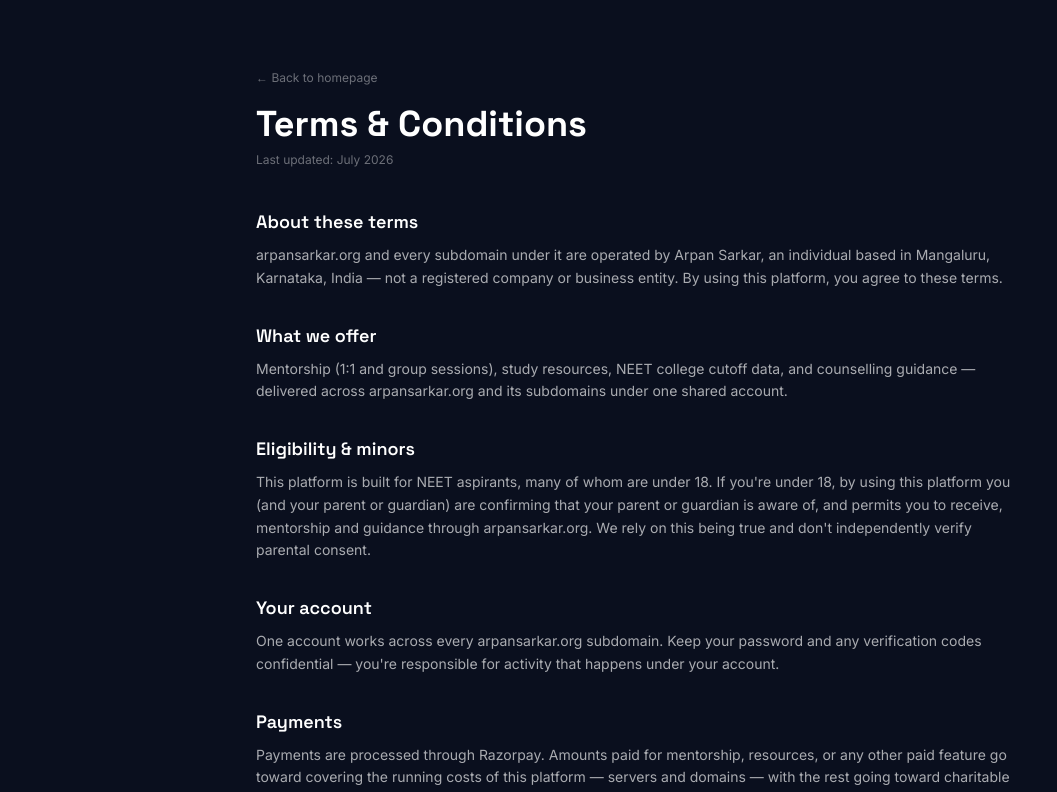
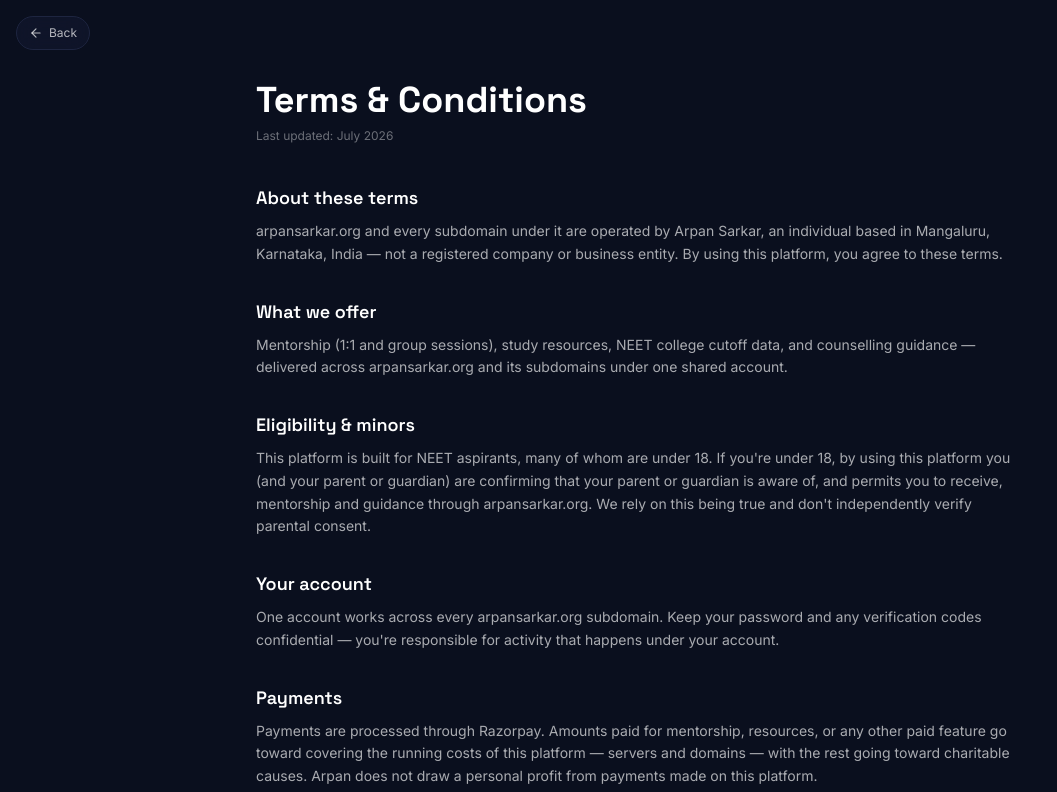
Before and after one commit to dr-ARPAN-05/project-0, a React (Vite) app: page /terms in a window 1280 px wide. Shown: the top 792 px of the page, without its empty margins (0-1057 px from the left). Built offline with nearby package versions, Linux system fonts and the light colour scheme; no server answers.

Commit message:
V30.5.00 LXGIWYL

```diff
--- a/src/auth/components/AuthLayout.jsx
+++ b/src/auth/components/AuthLayout.jsx
@@ -1,4 +1,5 @@
 import { motion } from 'framer-motion';
+import BackButton from '../../components/BackButton.jsx';
 
 /**
  * Shared card chrome for every auth page (Login, Signup, ForgotPassword,
@@ -8,17 +9,13 @@ import { motion } from 'framer-motion';
 export default function AuthLayout({ title, subtitle, backTo, children }) {
   return (
     <div className="flex min-h-screen items-center justify-center bg-base px-6 py-12">
+      <BackButton fallback={backTo || '/'} />
       <motion.div
         initial={{ opacity: 0, y: 16 }}
         animate={{ opacity: 1, y: 0 }}
         transition={{ type: 'spring', stiffness: 340, damping: 28 }}
         className="w-full max-w-sm rounded-2xl border border-line bg-panel p-7 shadow-glow"
       >
-        {backTo && (
-          <a href={backTo} className="mb-3 inline-block text-xs text-white/40 hover:text-white/70">
-            ← back
-          </a>
-        )}
         {title && <h1 className="font-display text-xl font-semibold text-white">{title}</h1>}
         {subtitle && <p className="mt-1 text-sm text-white/50">{subtitle}</p>}
         {children}
--- a/src/auth/pages/ResetPassword.jsx
+++ b/src/auth/pages/ResetPassword.jsx
@@ -46,7 +46,7 @@ export default function ResetPassword() {
   };
 
   return (
-    <AuthLayout title="Set a new password" subtitle="You'll be logged in right after this.">
+    <AuthLayout title="Set a new password" subtitle="You'll be logged in right after this." backTo="/login">
       <SEO title="Set a new password — arpansarkar.org" path="/reset-password" noindex />
       <form onSubmit={handleSubmit}>
         <PasswordField
--- a/src/auth/pages/Signup.jsx
+++ b/src/auth/pages/Signup.jsx
@@ -67,7 +67,6 @@ export default function Signup() {
       <AuthLayout
         title="Enter your code"
         subtitle={`We sent a ${CODE_LENGTH}-digit code to ${email}.`}
-        backTo="#"
       >
         <SEO title="Verify your email — arpansarkar.org" path="/signup" noindex />
         <form onSubmit={handleVerify}>
@@ -96,7 +95,7 @@ export default function Signup() {
   }
 
   return (
-    <AuthLayout title="Create your account" subtitle="One account, works on every app on arpansarkar.org.">
+    <AuthLayout title="Create your account" subtitle="One account, works on every app on arpansarkar.org." backTo="/login">
       <SEO title="Sign up — arpansarkar.org" path="/signup" noindex />
       <p className="mt-4 text-xs text-white/40">
         Already have an account?{' '}
--- /dev/null
+++ b/src/components/BackButton.jsx
@@ -0,0 +1,32 @@
+import { ArrowLeft } from 'lucide-react';
+import { useNavigate, useLocation } from 'react-router-dom';
+
+// Fixed top-left back button, used consistently across every non-landing,
+// non-dashboard page (auth pages, legal pages, plans). Home and the
+// dashboards are excluded on purpose — they're destinations in their own
+// right, not steps in a flow, and the dashboards get their own dedicated
+// navigation instead.
+//
+// Goes to real browser history when the visitor navigated here from
+// somewhere inside the app; falls back to `fallback` when they landed
+// directly (shared link, bookmark, fresh tab) since there's no in-app
+// history to go back to. react-router sets location.key to 'default' for
+// the first entry in a tab's history — that's the signal we use.
+//
+// Copy this file as-is into any new subdomain app, same as the other
+// shared components.
+export default function BackButton({ fallback = '/' }) {
+  const navigate = useNavigate();
+  const location = useLocation();
+  const canGoBack = location.key !== 'default';
+
+  return (
+    <button
+      onClick={() => (canGoBack ? navigate(-1) : navigate(fallback))}
+      aria-label="Go back"
+      className="fixed left-4 top-4 z-50 flex items-center gap-1.5 rounded-full border border-line bg-panel/90 px-3 py-2 text-xs text-white/70 backdrop-blur-md transition hover:border-violet/50 hover:text-white"
+    >
+      <ArrowLeft size={14} /> Back
+    </button>
+  );
+}
--- a/src/components/legal/LegalPrimitives.jsx
+++ b/src/components/legal/LegalPrimitives.jsx
@@ -1,12 +1,10 @@
-import { Link } from 'react-router-dom';
+import BackButton from '../BackButton.jsx';
 
 export function LegalLayout({ title, lastUpdated, children }) {
   return (
     <div className="min-h-screen bg-base px-5 py-12 md:py-16">
+      <BackButton fallback="/" />
       <div className="mx-auto max-w-3xl">
-        <Link to="/" className="text-xs text-white/40 hover:text-white/70">
-          ← Back to homepage
-        </Link>
         <h1 className="mt-4 font-display text-3xl font-bold text-white md:text-4xl">{title}</h1>
         {lastUpdated && <p className="mt-2 text-xs text-white/40">Last updated: {lastUpdated}</p>}
         <div className="mt-10">{children}</div>
--- a/src/pages/Plans.jsx
+++ b/src/pages/Plans.jsx
@@ -2,6 +2,7 @@ import { useEffect, useState } from 'react';
 import { supabase } from '../lib/supabaseClient';
 import PlanCard from '../components/plans/PlanCard.jsx';
 import SEO from '../components/SEO.jsx';
+import BackButton from '../components/BackButton.jsx';
 
 const PRODUCT_LABELS = {
   mentorship: 'Mentorship',
@@ -32,6 +33,7 @@ export default function Plans() {
 
   return (
     <div className="min-h-screen bg-base px-5 py-16 md:py-20">
+      <BackButton fallback="/" />
       <SEO
         title="Plans — arpansarkar.org"
         description="Browse mentorship and other plans across the arpansarkar.org network."
```
